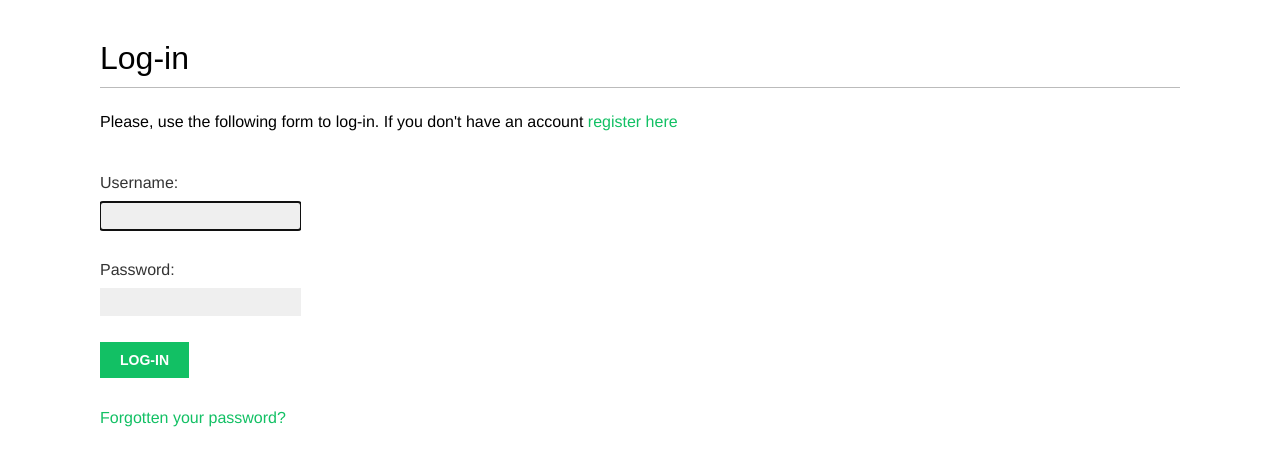
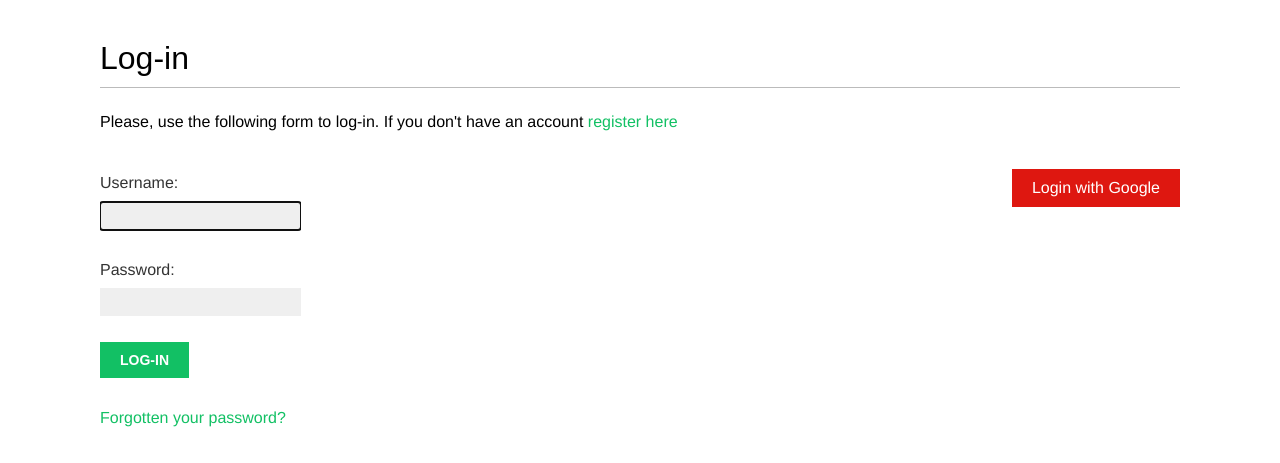
Before and after one commit to emelyantsev/django_3_by_example, a Django app: page /account/login/ in a window 1280 px wide. Shown: the part 47-510 px from the top of the page. Run offline with Django 3.2, Linux system fonts and the light colour scheme; some web fonts are replaced.

Commit message:
add google authentication

```diff
--- a/bookmarks/account/templates/registration/login.html
+++ b/bookmarks/account/templates/registration/login.html
@@ -19,4 +19,11 @@ Please try again.
 <p><a href="{% url "password_reset" %}">Forgotten your password?</a></p>
 </form>
 </div>
+<div class="social">
+    <ul>
+      <li class="google">
+        <a href="{% url "social:begin" "google-oauth2" %}">Login with Google</a>
+      </li>
+    </ul>
+  </div>
 {% endblock %}
--- a/bookmarks/bookmarks/urls.py
+++ b/bookmarks/bookmarks/urls.py
@@ -23,6 +23,7 @@ from django.conf.urls.static import static
 urlpatterns = [
     path('admin/', admin.site.urls),
     path('account/', include('account.urls')),
+    path('social-auth/', include('social_django.urls', namespace='social')),
 ]
 
 if settings.DEBUG:
```
Also changed, not shown: bookmarks/bookmarks/settings.py (+7 -1 lines), requirements.txt (+20 -1 lines), 1 other file.
